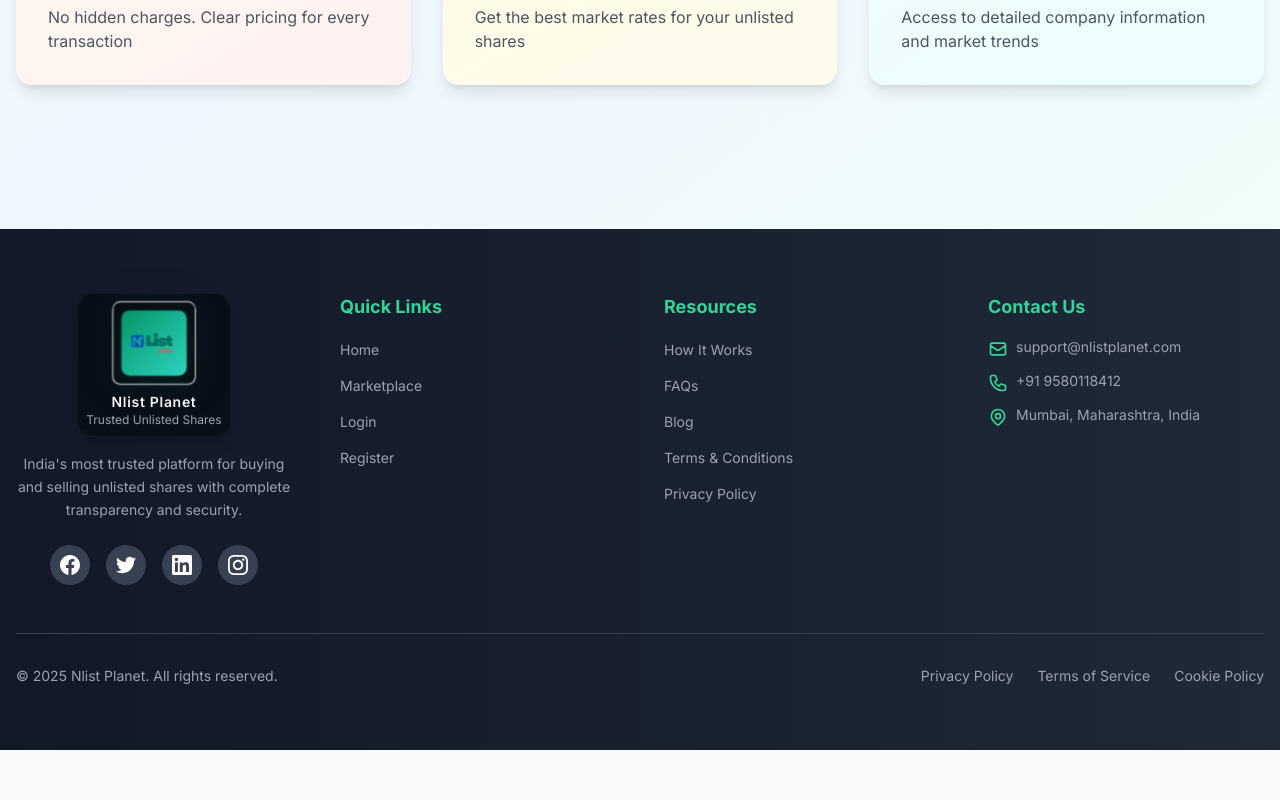
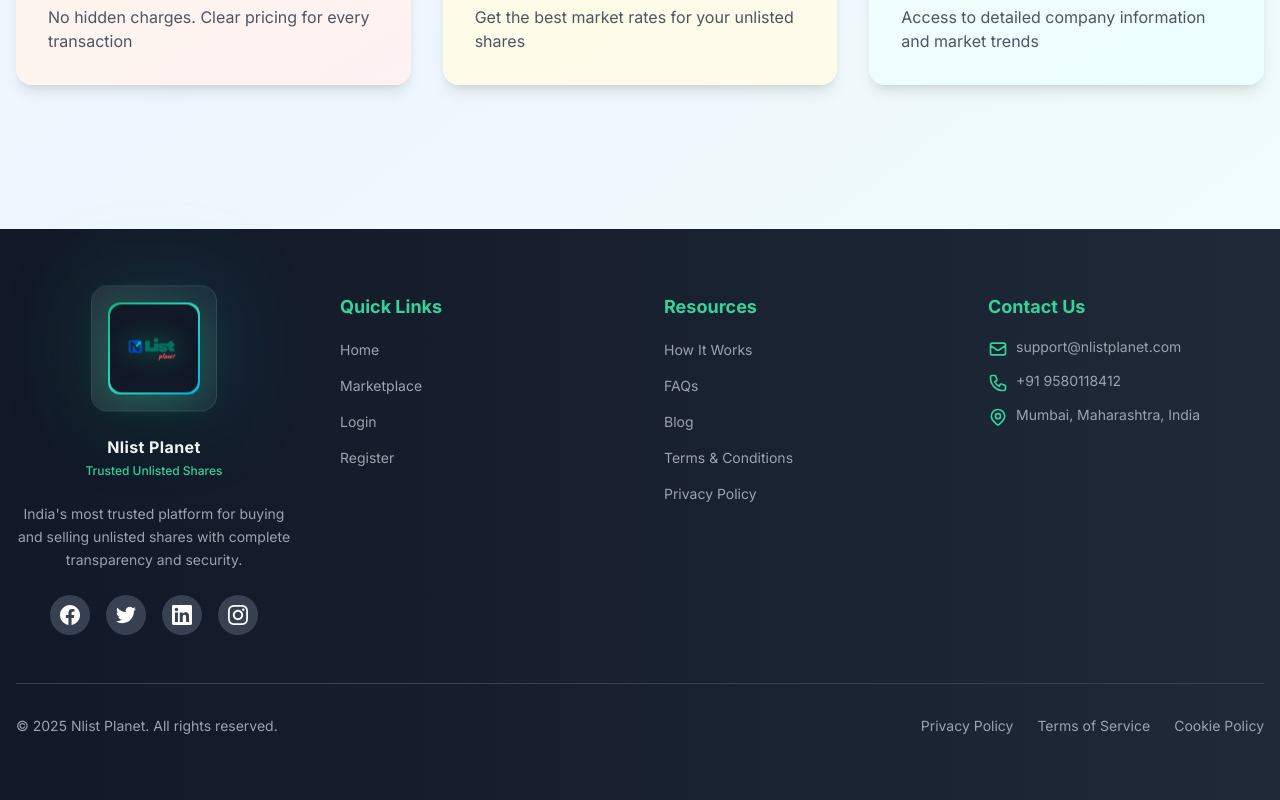
Before and after one commit to nlistedplanet-source/nlistplanet-frontend, a React (Create React App) app: page / in a window 1280 px wide. Shown: the part 3215-4015 px from the top of the page. Before the commit the page ends 3965 px from the top, so only its background shows below. Built offline with nearby package versions, Linux system fonts and the light colour scheme; no server answers.

Commit message:
style: redesign footer logo with modern glassmorphism, float animation & shimmer effect

```diff
--- a/src/pages/HomePage.jsx
+++ b/src/pages/HomePage.jsx
@@ -388,34 +388,41 @@ const HomePage = () => {
 
       {/* Footer Section */}
       <style>{`
-        @keyframes rotateSlow { from { transform: rotate(0deg); } to { transform: rotate(360deg); } }
-        @keyframes pulseSlow { 0% { transform: scale(1); } 50% { transform: scale(1.04); } 100% { transform: scale(1); } }
-        .rotate-pulse { animation: rotateSlow 12s linear infinite, pulseSlow 3.6s ease-in-out infinite; }
+        @keyframes floatSlow { 0%, 100% { transform: translateY(0px); } 50% { transform: translateY(-8px); } }
+        @keyframes shimmer { 0% { background-position: -200% center; } 100% { background-position: 200% center; } }
+        .float-animate { animation: floatSlow 4s ease-in-out infinite; }
+        .shimmer-bg { background-size: 200% auto; animation: shimmer 8s linear infinite; }
       `}</style>
       <footer className="bg-gradient-to-r from-gray-900 to-gray-800 text-white py-16">
         <div className="max-w-7xl mx-auto px-4">
           <div className="grid md:grid-cols-4 gap-12 mb-12">
             <div className="col-span-1">
-              <div className="flex flex-col items-center gap-2 mb-4 p-2 rounded-2xl bg-[#071018] border border-gray-800/40 shadow-lg w-fit mx-auto group transform transition-all duration-300 hover:scale-105">
-                <div className="relative rotate-pulse">
-                  {/* soft ambient glow behind the badge (subtle) */}
-                  <div className="absolute inset-0 rounded-lg bg-gradient-to-r from-emerald-500/6 to-teal-400/6 filter blur-lg opacity-40 transition-opacity duration-500"></div>
+              <div className="flex flex-col items-center gap-4 mb-6 w-fit mx-auto">
+                <div className="relative float-animate group">
+                  {/* Outer glow */}
+                  <div className="absolute -inset-4 bg-gradient-to-r from-emerald-500/20 via-teal-400/20 to-cyan-500/20 rounded-2xl blur-2xl opacity-60 group-hover:opacity-100 transition-opacity duration-700"></div>
 
-                  {/* main square badge with reduced size */}
-                  <div className="relative rounded-lg p-2 bg-black/20 backdrop-blur-sm border border-emerald-500/6 flex items-center justify-center transition-transform duration-500">
-                    <div className="rounded-lg p-1 bg-gradient-to-br from-emerald-600 to-teal-400 shadow-[0_8px_20px_rgba(16,185,129,0.10)]">
-                      <img
-                        src="/images/logos/new_logo.png"
-                        alt="Nlist Planet Logo"
-                        className="h-14 w-14 object-contain"
-                      />
+                  {/* Glassmorphism card */}
+                  <div className="relative backdrop-blur-xl bg-white/5 rounded-2xl p-4 border border-white/10 shadow-2xl">
+                    {/* Shimmer effect overlay */}
+                    <div className="absolute inset-0 rounded-2xl shimmer-bg bg-gradient-to-r from-transparent via-white/5 to-transparent"></div>
+
+                    {/* Logo container */}
+                    <div className="relative bg-gradient-to-br from-emerald-500 via-teal-400 to-cyan-500 p-[2px] rounded-xl shadow-[0_8px_32px_rgba(16,185,129,0.3)] group-hover:shadow-[0_12px_48px_rgba(16,185,129,0.5)] transition-all duration-500">
+                      <div className="bg-gray-900 rounded-xl p-3">
+                        <img
+                          src="/images/logos/new_logo.png"
+                          alt="Nlist Planet Logo"
+                          className="h-16 w-16 object-contain drop-shadow-[0_0_12px_rgba(16,185,129,0.6)]"
+                        />
+                      </div>
                     </div>
                   </div>
                 </div>
 
                 <div className="text-center">
-                  <div className="text-white font-semibold text-sm tracking-wider">Nlist Planet</div>
-                  <div className="text-gray-400 text-xs">Trusted Unlisted Shares</div>
+                  <div className="text-white font-bold text-base tracking-wide mb-1">Nlist Planet</div>
+                  <div className="text-emerald-400 text-xs font-medium">Trusted Unlisted Shares</div>
                 </div>
               </div>
               <p className="text-gray-400 text-sm leading-relaxed text-center">
```
